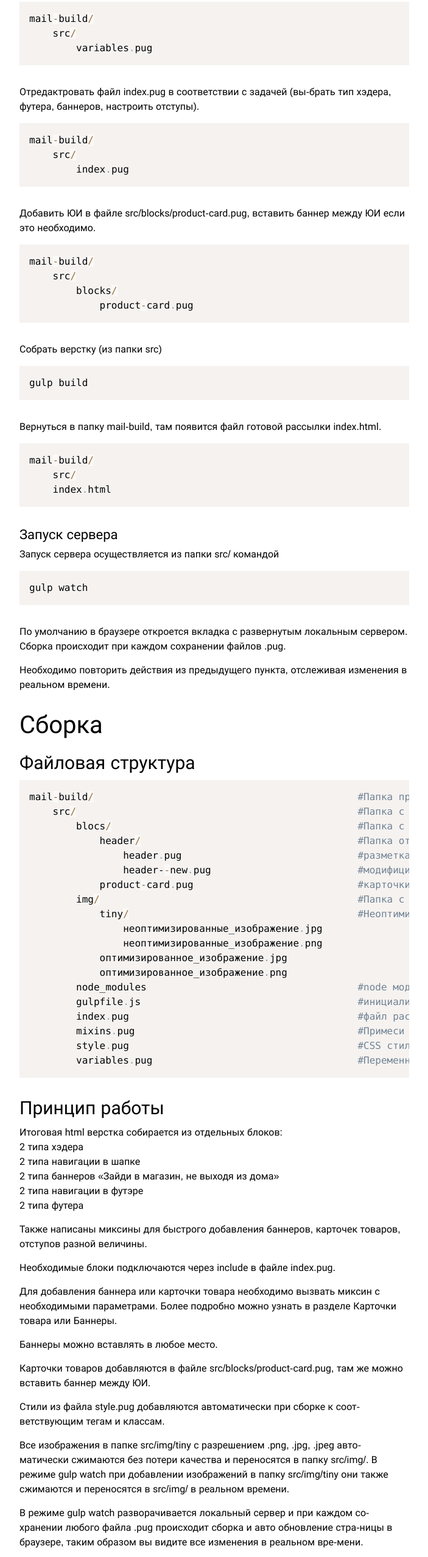
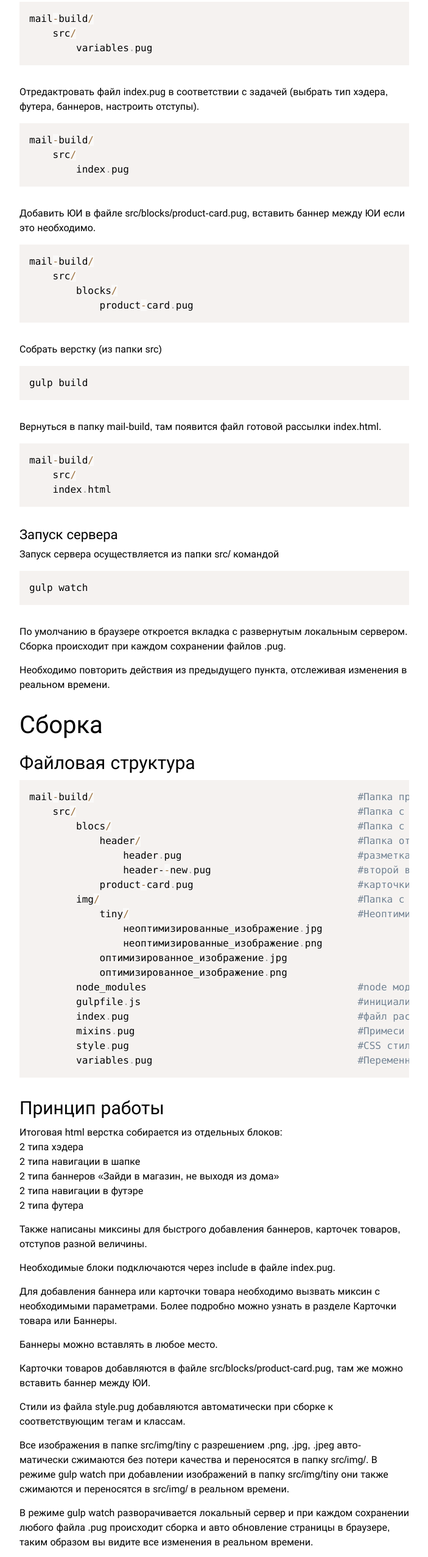
Before and after one commit to sergeybarbolin/mailbuild, a plain HTML site: page index.html in a window 1280 px wide. Shown: the part 932-3485 px from the top of the page at 61% size, without its empty margins (388-1091 px from the left). Drawn offline with Linux system fonts and the light colour scheme; files whose address does not match are found by name.

Commit message:
орфографические

```diff
--- a/index.html
+++ b/index.html
@@ -58,7 +58,7 @@
         <pre><code class="language-powershell">mail-build/
 	src/
 		variables.pug</code></pre>
-        <p class="text">Отредактровать файл index.pug в соответствии с задачей (вы-брать тип хэдера, футера, баннеров, настроить отступы).</p>
+        <p class="text">Отредактровать файл index.pug в соответствии с задачей (выбрать тип хэдера, футера, баннеров, настроить отступы).</p>
         <pre><code class="language-powershell">mail-build/
 	src/
 		index.pug</code></pre>
@@ -85,7 +85,7 @@
 		blocs/ 											#Папка с блоками
 			header/ 									#Папка отдельного блока
 				header.pug 								#разметка блока header
-				header--new.pug 						#модифицированная разм
+				header--new.pug 						#второй вид разметки блока header
 			product-card.pug 							#карточки товаров
 		img/ 											#Папка с используемыми изображениями
 			tiny/ 										#Неоптимизированные изображения
@@ -106,9 +106,9 @@
         <p class="text"> Для добавления баннера или карточки товара необходимо вызвать миксин с необходимыми параметрами. Более подробно можно узнать в разделе Карточки товара или Баннеры.</p>
         <p class="text"> Баннеры можно вставлять в любое место.</p>
         <p class="text"> Карточки товаров добавляются в файле src/blocks/product-card.pug, там же можно вставить баннер между ЮИ.</p>
-        <p class="text"> Стили из файла style.pug добавляются автоматически при сборке к соот-ветствующим тегам и классам.</p>
+        <p class="text"> Стили из файла style.pug добавляются автоматически при сборке к соответствующим тегам и классам.</p>
         <p class="text"> Все изображения в папке src/img/tiny с разрешением .png, .jpg, .jpeg авто-матически сжимаются без потери качества и переносятся в папку src/img/. В режиме gulp watch при добавлении изображений в папку src/img/tiny они также сжимаются и переносятся в src/img/ в реальном времени.</p>
-        <p class="text"> В режиме gulp watch разворачивается локальный сервер и при каждом со-хранении любого файла .pug происходит сборка и авто обновление стра-ницы в браузере, таким образом вы видите все изменения в реальном вре-мени.</p>
+        <p class="text"> В режиме gulp watch разворачивается локальный сервер и при каждом сохранении любого файла .pug происходит сборка и авто обновление страницы в браузере, таким образом вы видите все изменения в реальном времени.</p>
         <p class="text"> Команда gulp build производит такую же сборку как gulp watch, но всего один раз, без развертывания локального сервера. (Работает быстрее)</p>
         <p class="text"> После сборки в корневой папке mail-build появляется файл рассылки index.html.</p>
         <p class="text text--h1" id="blocks">Блоки и компоненты</p>
```
